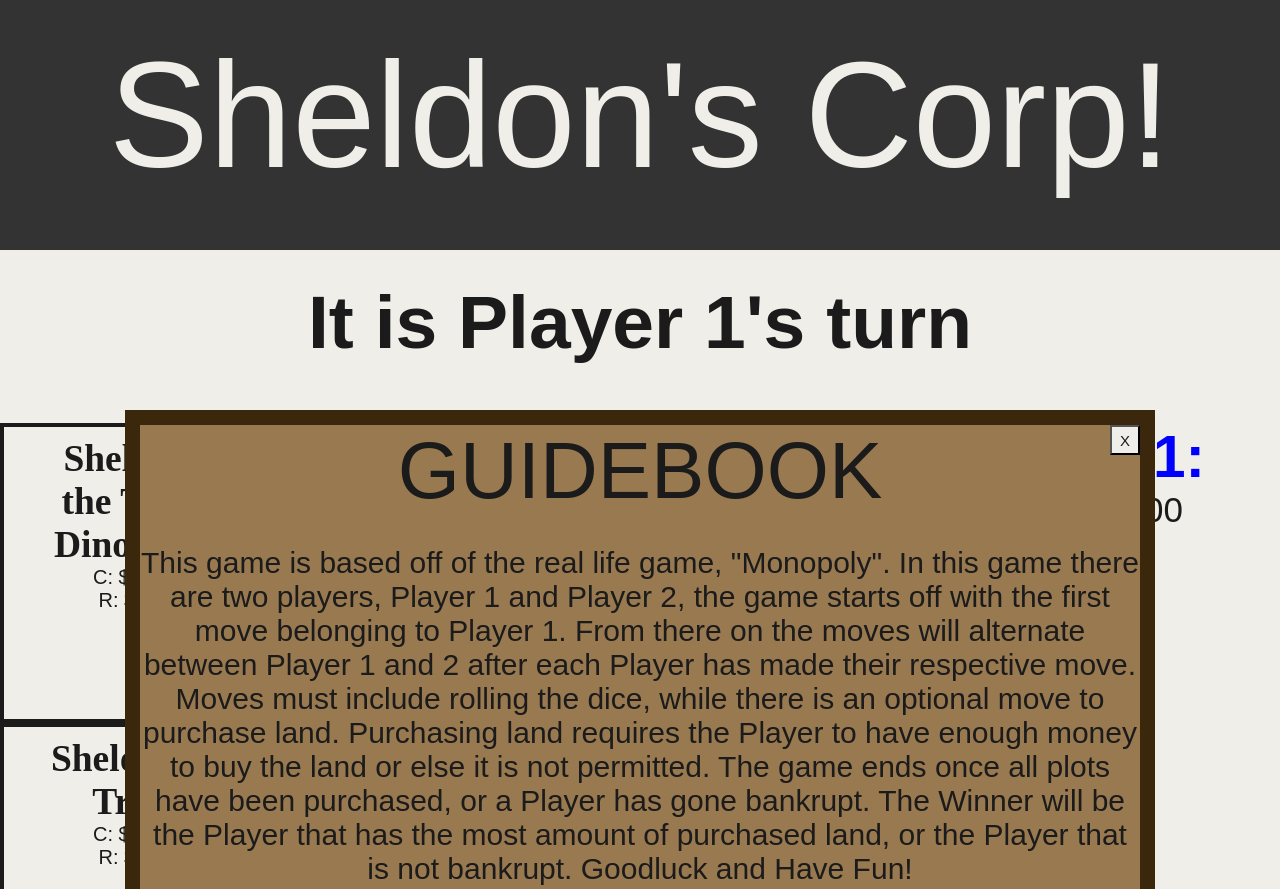
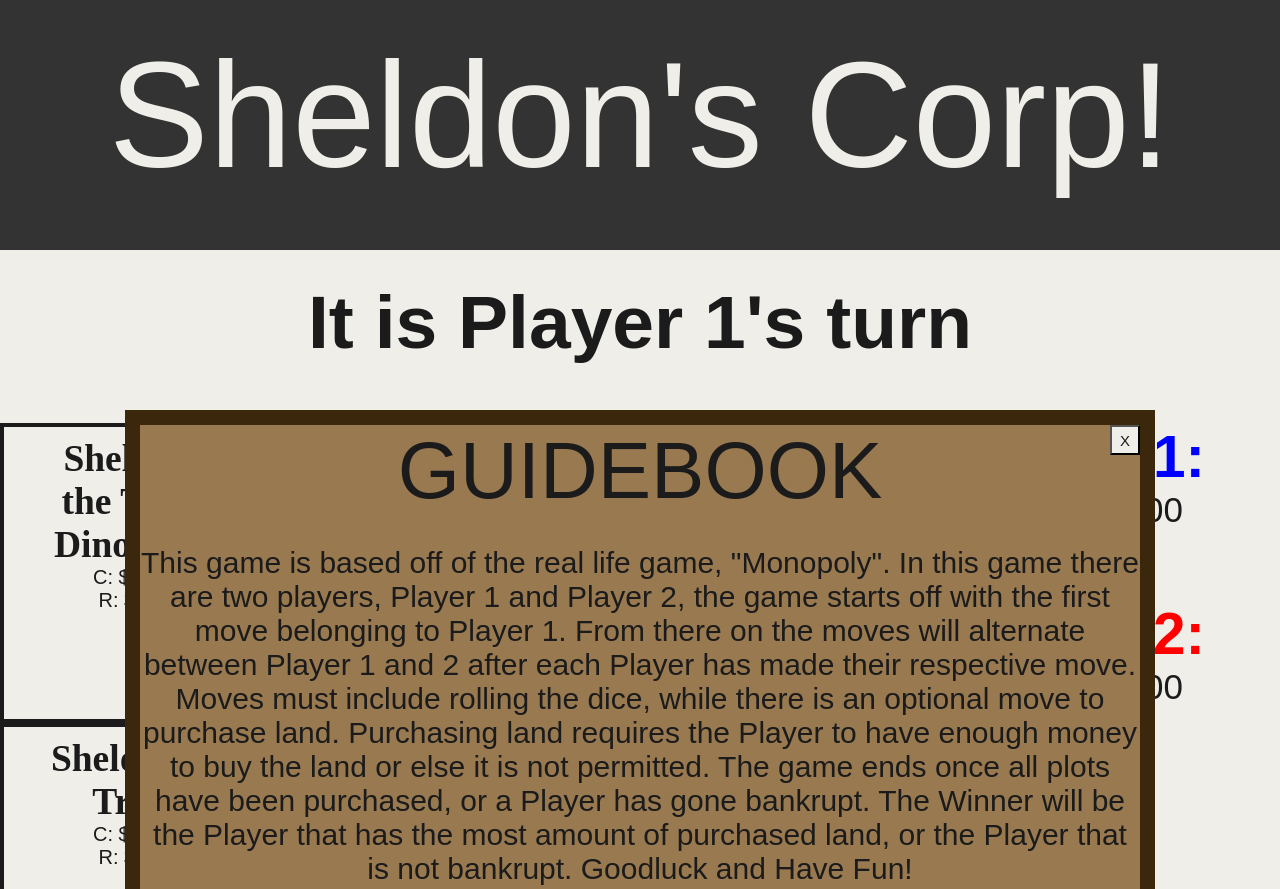
Before and after one commit to Tyanspops/Sheldons-Corp, a website: page game.html in a window 1280 px wide. Shown: the top 889 px of the page. Drawn offline with Linux system fonts and the light colour scheme.

Commit message:
Update game.html

```diff
--- a/game.html
+++ b/game.html
@@ -513,7 +513,7 @@ img {
   position: absolute;
   font-size: 50px;
   right: 75px;
-  top: 145vh;
+  top: 75vh;
 }
 
 button {
```
